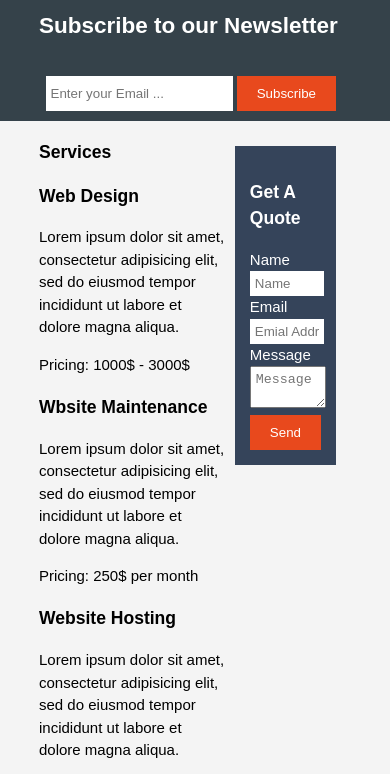
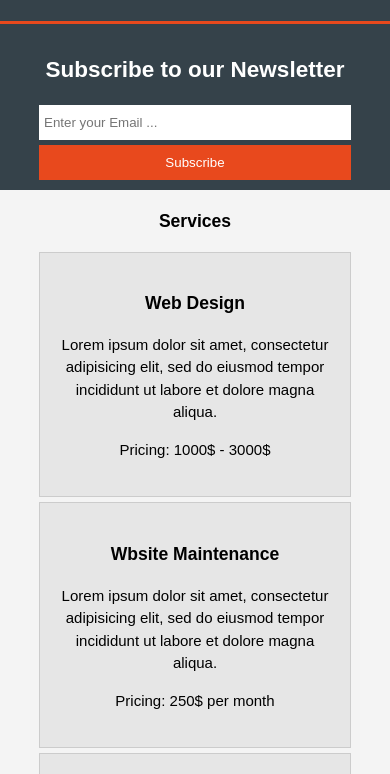
Before and after one commit to ayoubcocoo/Responsive-Website, a plain HTML site: page services.html in a window 390 px wide. Shown: the part 132-906 px from the top of the page. Drawn offline with Linux system fonts and the light colour scheme.

Commit message:
added Media Queries for a Responsive Website

```diff
--- a/services.html
+++ b/services.html
@@ -53,7 +53,7 @@
             </p>
             <p>Pricing: 250$ per month</p>
           </li>
-          <li>
+          <li class="margin">
             <h3>Website Hosting</h3>
             <p>Lorem ipsum dolor sit amet, consectetur adipisicing elit, sed do eiusmod tempor incididunt ut labore et dolore magna aliqua.
             </p>
--- a/stylesheet.css
+++ b/stylesheet.css
@@ -186,3 +186,45 @@ aside#sidebar .quote input, aside#sidebar .quote textarea {
   width: 90%;
   padding: 5px;
 }
+
+ul#services li {
+  list-style: none;
+  background: #e6e6e6;
+  padding: 20px;
+  border: #ccc solid 1px;
+  margin-bottom: 5px;
+}
+
+ul#services .margin {
+  margin-bottom: 30px;
+}
+
+/* Media Queries */
+
+@media(max-width: 768px) {
+  header #branding, header nav, header nav li, #subscription h2, #subscription form, #boxes .boxes, article#main-col, aside#sidebar {
+    float: none;
+    text-align: center;
+    width: 100%;
+  }
+  header {
+    padding-bottom: 20px;
+  }
+  #showcast h1 {
+    margin-top: 40px;
+  }
+  #subscription button, .quote button {
+    display: block;
+    width: 100%;
+  }
+  #subscription form input, .quote input, .quote textarea {
+    width: 100%;
+    margin-bottom: 5px;
+  }
+  aside#sidebar form {
+    width: 80%;
+    margin: 10px auto;
+    padding-left: 60px;
+    padding-right: 55px;
+  }
+}
```
